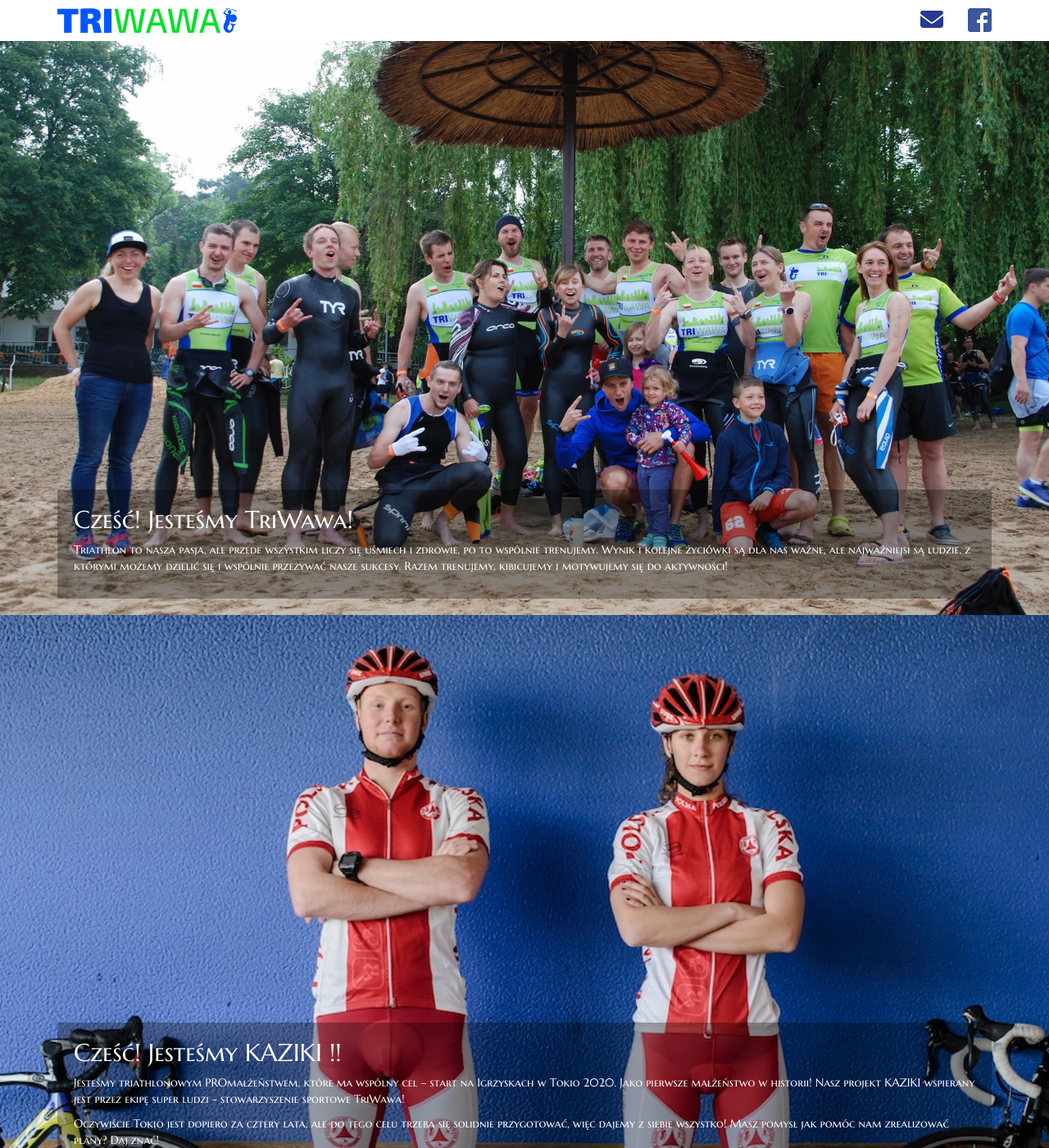
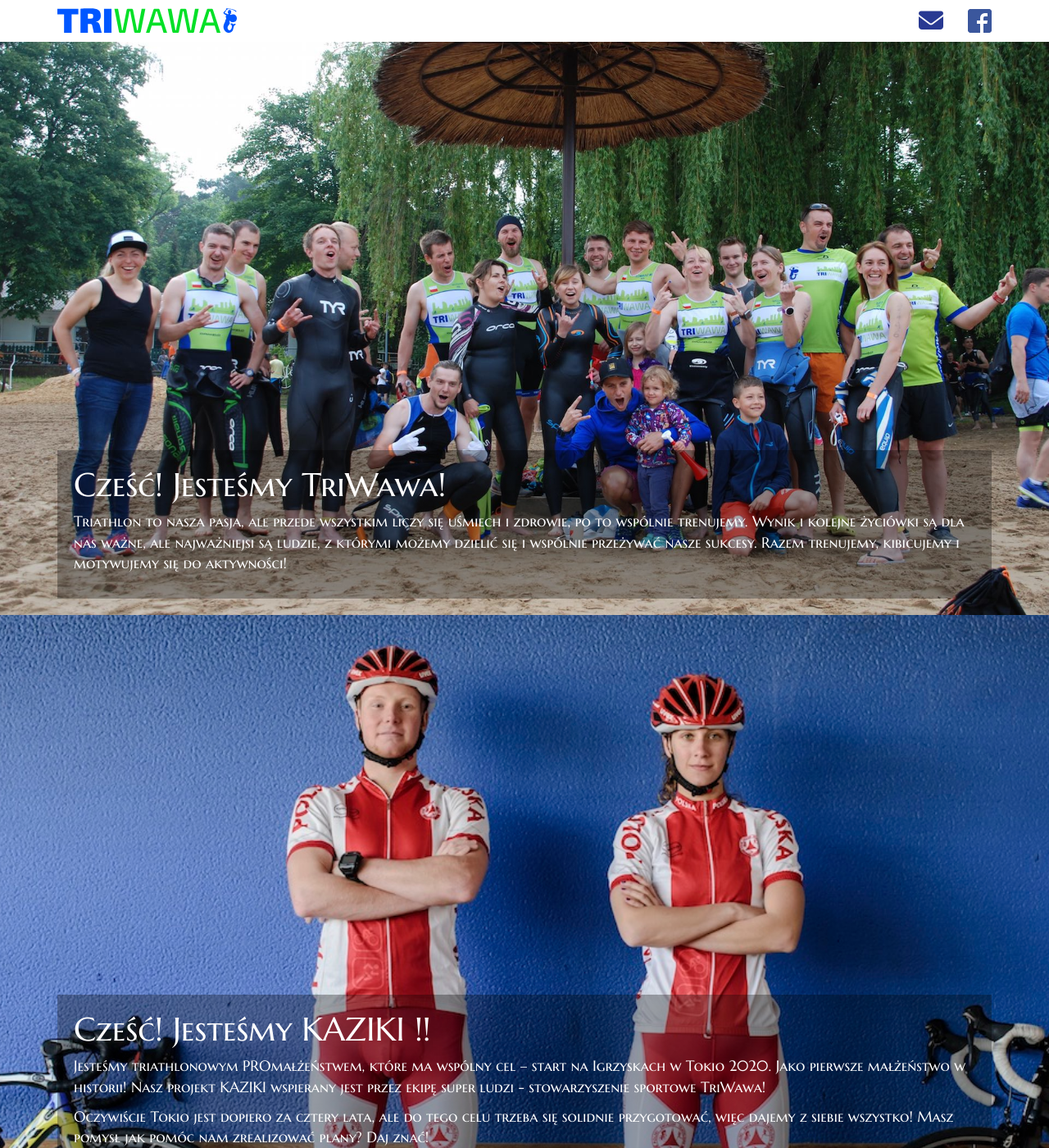
Before and after one commit to marcinkiewiczblazej/test-site, a Jekyll site: the page built from index.html, in a window 1280 px wide and 1400 px high. Shown: the whole window at 82% size. Built offline with Jekyll 4.4.1, drawn with Linux system fonts in a browser that asks for light colours; nearby versions of some CDN libraries.

Commit message:
Updated font sizes

```diff
--- a/_includes/header.html
+++ b/_includes/header.html
@@ -19,7 +19,7 @@
         <div class="collapse navbar-collapse" id="bs-example-navbar-collapse-1">
             <ul class="nav navbar-nav navbar-right nav-align-vertical">
             	<li>
-                    <a class="page-scroll navbar-link" href="#about"><i class="fa fa-envelope fa-2x" aria-hidden="true"></i></a>
+                    <a class="page-scroll navbar-link" href="#about"><i class="fa fa-envelope fa-2x nav-envelope" aria-hidden="true"></i></a>
                 </li>
                 <li>
                     <a href="https://www.facebook.com/triwarszawa/" class="navbar-link">
--- a/assets/css/main.scss
+++ b/assets/css/main.scss
@@ -141,11 +141,17 @@
 }
 
 div {
-    font-family: MarcellusSC;
+  font-family: MarcellusSC, serif;
+  font-size: 1.8rem;
 }
 
 h2 {
   margin-top: 0px;
+  font-size: 4rem;
+}
+
+.nav-envelope {
+  font-size: 30px !important;
 }
 
 @import "bootstrap-navbar";
```
